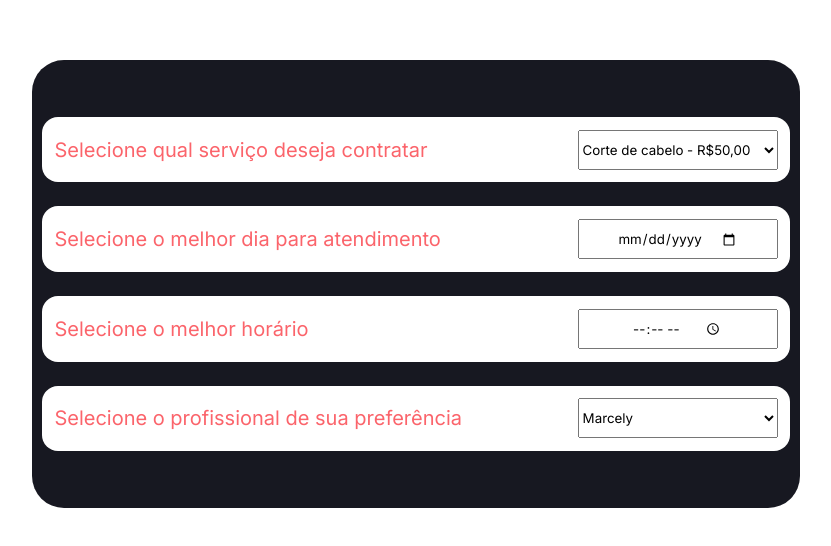
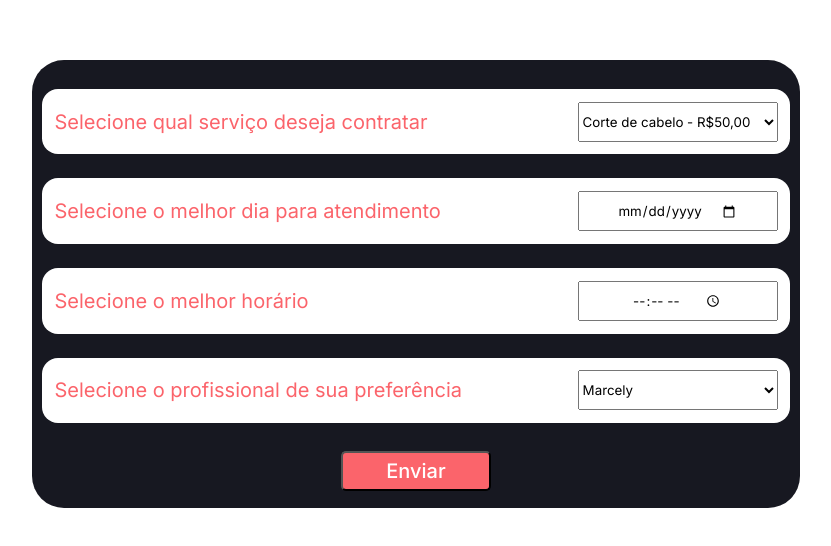
Before and after one commit to marcelylobato/projeto-angular-I, an Angular app: page / in a window 1280 px wide. Shown: the part 116-662 px from the top of the page, without its empty margins (224-1055 px from the left). Built offline with nearby package versions, Linux system fonts and the light colour scheme.

Commit message:
Adicionando selecao de formulario ao localStorage

```diff
--- a/src/app/app.module.ts
+++ b/src/app/app.module.ts
@@ -1,5 +1,6 @@
 import { NgModule } from '@angular/core';
 import { BrowserModule } from '@angular/platform-browser';
+import { ReactiveFormsModule } from '@angular/forms';
 
 import { AppRoutingModule } from './app-routing.module';
 import { AppComponent } from './app.component';
@@ -20,7 +21,8 @@ import { BtnInputsFormComponent } from './components/btn-inputs-form/btn-inputs-
   ],
   imports: [
     BrowserModule,
-    AppRoutingModule
+    AppRoutingModule,
+    ReactiveFormsModule
   ],
   providers: [],
   bootstrap: [AppComponent]
--- a/src/app/components/btn-inputs-form/btn-inputs-form.component.html
+++ b/src/app/components/btn-inputs-form/btn-inputs-form.component.html
@@ -1,11 +1,11 @@
 
 <section class="section-form">
-    <form action="" method="get" id="form-select">
+    <form [formGroup]="form" (ngSubmit)="onSubmit()" method="get" id="form-select">
 
         <!-- Input de seleção de serviços -->
         <fieldset class="style-forms">
             <label for="service"> Selecione qual serviço deseja contratar </label>
-            <select type="select" id="service">
+            <select type="select" id="service" formControlName="service">
                 <option value="corte" selected>Corte de cabelo - R$50,00</option>
                 <option value="coloracao">Coloração e Mechas - R$150,00</option>
                 <option value="manicure-pedicure">Manicure e Pedicure - R$40,00</option>
@@ -19,25 +19,29 @@
         <!-- Input de seleção de data para o atendimento -->
         <fieldset class="style-forms">
             <label for="data"> Selecione o melhor dia para atendimento </label>
-            <input type="date" id="data" >
+            <input type="date" id="data" formControlName="date">
         </fieldset>
 
         <!-- Input de seleção para escolher o horario do atendimento -->
         <fieldset class="style-forms">
             <label for="hour"> Selecione o melhor horário </label>
-            <input type="time" id="hour" min="08:00" max="18:00" step="1800">
+            <input type="time" id="hour" formControlName="hour" min="08:00" max="18:00" step="1800">
         </fieldset>
 
         <!-- Input para escolher qual profissional irá realizar o atendimento -->
         <fieldset class="style-forms">
             <label for="professional"> Selecione o profissional de sua preferência </label>
-            <select type="select" id="professional">
+            <select type="select" id="professional" formControlName="professional">
                 <option value="cezaniltom"> Cezaniltom </option>
                 <option value="daniel"> Daniel </option>
                 <option value="felipe"> Felipe </option>
-                <option value="marcely" selected> Marcely </option>
+                <option value="marcely"> Marcely </option>
                 <option value="natalia"> Natalia </option>
             </select>
         </fieldset>
+
+        <fieldset class="field-btn">
+            <button type="submit" id="btn-submit">Enviar</button>
+        </fieldset>
     </form>
 </section>
--- a/src/app/components/btn-inputs-form/btn-inputs-form.component.scss
+++ b/src/app/components/btn-inputs-form/btn-inputs-form.component.scss
@@ -43,5 +43,30 @@
                 outline: 2px solid var.$Rosa-avermelhado;
             }
         }
+
+        .field-btn {
+            display: flex;
+            justify-content: center;
+            border: none;
+            padding-top: 1rem;
+        }
+
+        #btn-submit {
+        width: 20%;
+        height: 40px;
+        border-radius: 5px;
+        background-color: var.$Rosa-avermelhado;
+        color: var.$Branco;
+        font-size: 20px;
+        font-weight: 500;
+        line-height: normal;
+        cursor: pointer;
+
+            &:hover {
+                background-color: var.$Branco;
+                color: var.$Rosa-avermelhado;
+                transition: 600ms;
+            }
+        }
     }
 }
--- a/src/app/components/btn-inputs-form/btn-inputs-form.component.ts
+++ b/src/app/components/btn-inputs-form/btn-inputs-form.component.ts
@@ -1,4 +1,5 @@
 import { Component } from '@angular/core';
+import { FormBuilder, FormGroup, Validators } from '@angular/forms';
 
 @Component({
   selector: 'app-btn-inputs-form',
@@ -6,5 +7,27 @@ import { Component } from '@angular/core';
   styleUrl: './btn-inputs-form.component.scss'
 })
 export class BtnInputsFormComponent {
+  form: FormGroup;
 
+  constructor(private fb: FormBuilder) {
+    // Utilizando o Reactive Form
+    this.form = this.fb.group({
+      service: ['corte', Validators.required],
+      date: ['', Validators.required],
+      hour: ['', Validators.required],
+      professional: ['marcely', Validators.required],
+    });
+  }
+
+  // Função para o envio do formulário
+  onSubmit(): void {
+    if (this.form.valid) {
+      const formData = this.form.value;
+      localStorage.setItem('formData', JSON.stringify(formData));
+      alert('Dados enviados com sucesso!');
+      this.form.reset();
+    } else {
+      alert('Por favor, preencha todos os campos.');
+    }
+  }
 }
```
